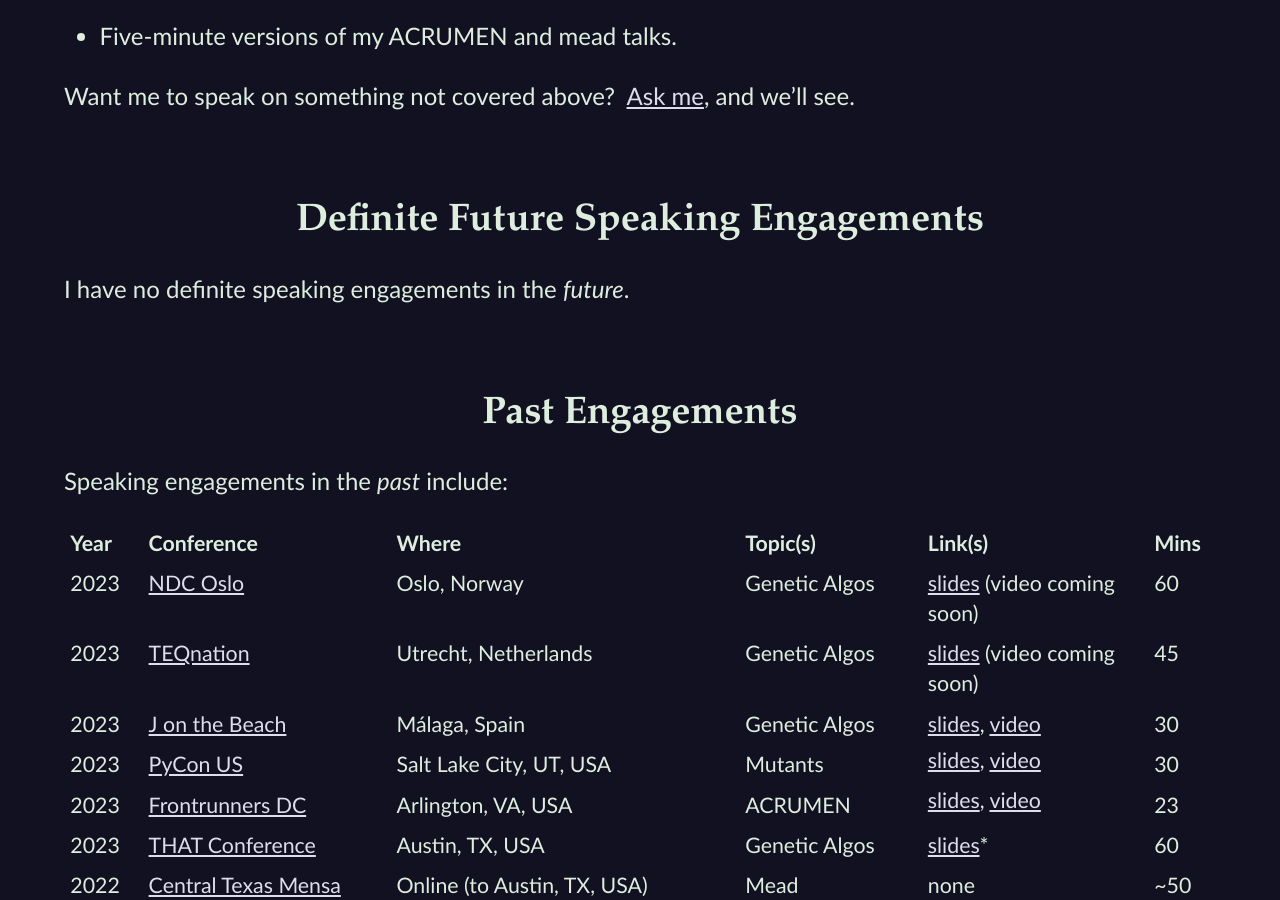
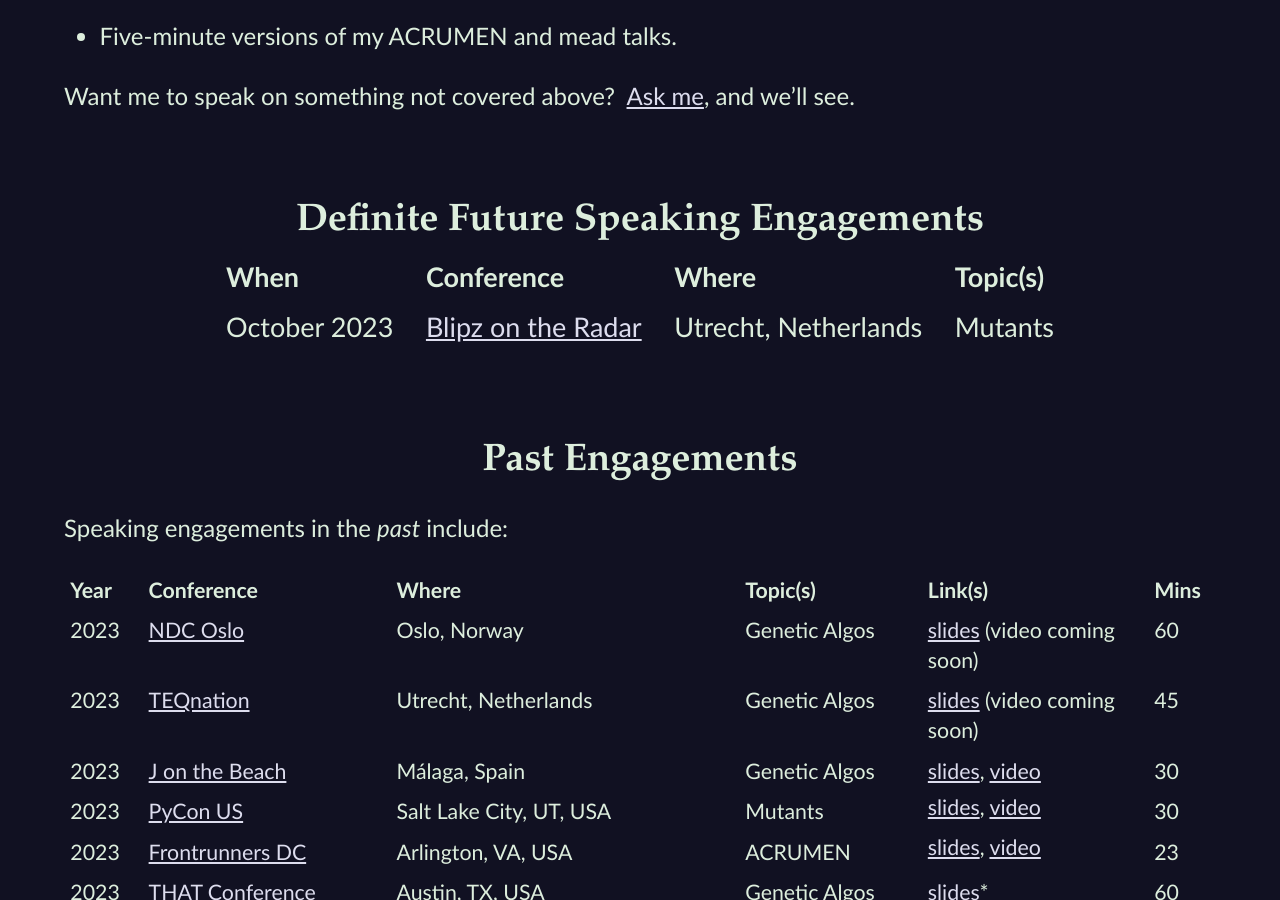
Before and after one commit to CodosaurusLLC/CodosaurusLLC.github.io, a Jekyll site: the page built from speaking.md, in a window 1280 px wide and 900 px high, scrolled down 1718 px. Built offline with Jekyll 4.4.1, drawn with Linux system fonts in a browser that asks for light colours.

Commit message:
add Blipz

```diff
--- a/speaking.md
+++ b/speaking.md
@@ -119,16 +119,12 @@
 
 ### Definite Future Speaking Engagements
 
-I have no definite speaking engagements in the _future_.
+<!-- I have no definite speaking engagements in the _future_. -->
 
-<!--
 |When||Conference||Where||Topic(s) |
 |-|
-|May&nbsp;2023||[J on the Beach](https://www.jonthebeach.com/){:rel="nofollow" target="_new"}||M&aacute;laga, Spain||Genetic Algos|
-|May&nbsp;2023||[TEQnation](https://teqnation.com/){:rel="nofollow" target="_new"}||Utrecht, Netherlands||Genetic Algos|
-|May&nbsp;2023||[NDC Oslo](https://ndcoslo.com/){:rel="nofollow" target="_new"}||Oslo, Norway||Genetic Algos|
+|October&nbsp;2023||[Blipz on the Radar](https://www.blipz.io/){:rel="nofollow" target="_new"}||Utrecht, Netherlands||Mutants|
 {:class="upcoming-engagements speaking"}
--->
 
 <br/>
 
```
